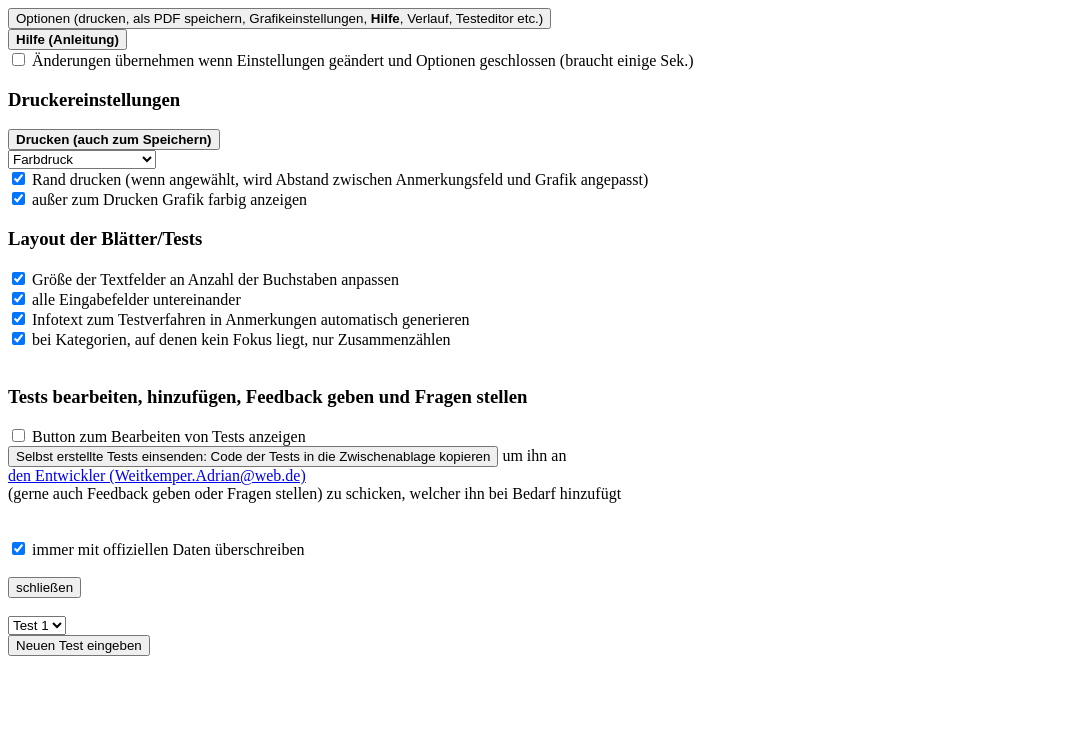
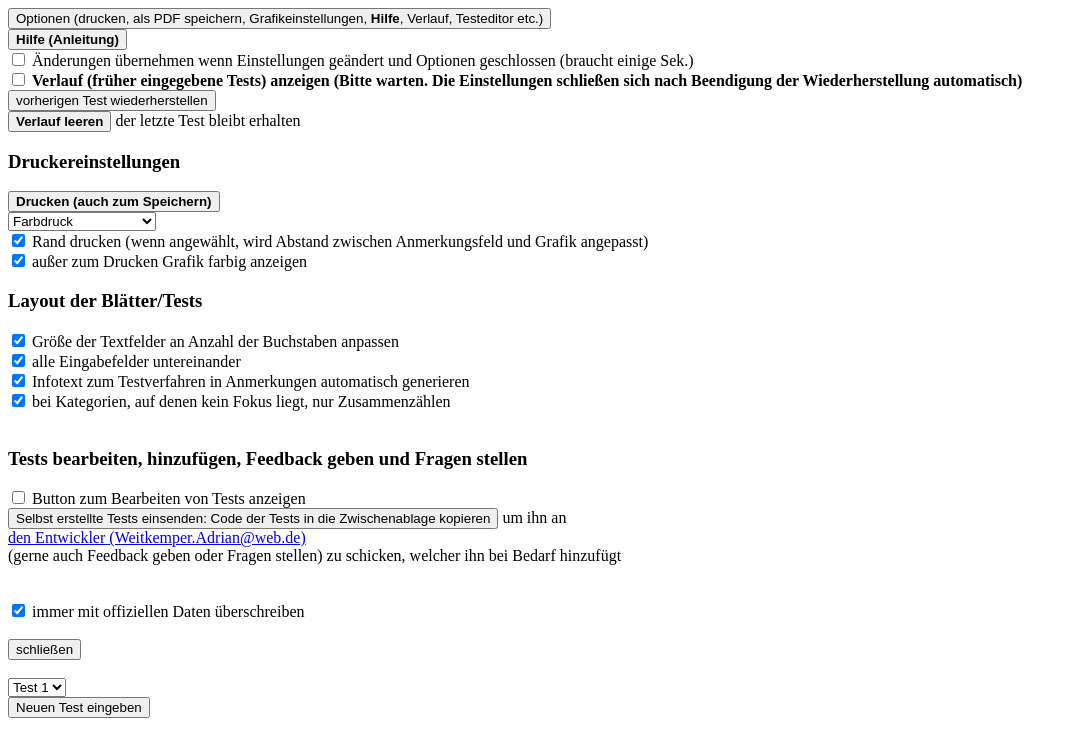
Before and after one commit to AdiWeit/schiKU, a website: page rechtschreibdiagnostik-SchiKU.html in a window 1280 px wide. Both pictures are taken after a click on the button 279 px from the left and 18 px from the top of the page. Shown: the whole page, without its empty margins (0-1077 px from the left). Drawn offline with nearby package versions, Linux system fonts and the light colour scheme; a script that the page names is missing.

Commit message:
:sparkles:history

```diff
--- a/rechtschreibdiagnostik-SchiKU.html
+++ b/rechtschreibdiagnostik-SchiKU.html
@@ -15,6 +15,12 @@
   <input id="preview" onchange="settingChanged(id, {checked: checked});" type="checkbox"> Änderungen übernehmen wenn Einstellungen geändert und Optionen geschlossen (braucht einige Sek.)
   <!-- <br>
   <br> -->
+  <br>
+  <input type="checkbox" id="showHistory" onchange="toggleHistoryDisplay(checked);"> <b>Verlauf (früher eingegebene Tests) anzeigen (Bitte warten. Die Einstellungen schließen sich nach Beendigung der Wiederherstellung automatisch)</b>
+  <br>
+  <button onclick="restore_latest_test()">vorherigen Test wiederherstellen</button>
+  <br>
+  <button onclick="clearHistory();" style="font-weight: bold;">Verlauf leeren</button> der letzte Test bleibt erhalten
   <h3>Druckereinstellungen</h3>
   <input onchange="printMode(checked);" id="printerMode" style="display:none" type="checkbox">
   <button onclick="printMode(true);" type="checkbox"><strong>Drucken (auch zum Speichern)</strong></button>
```
